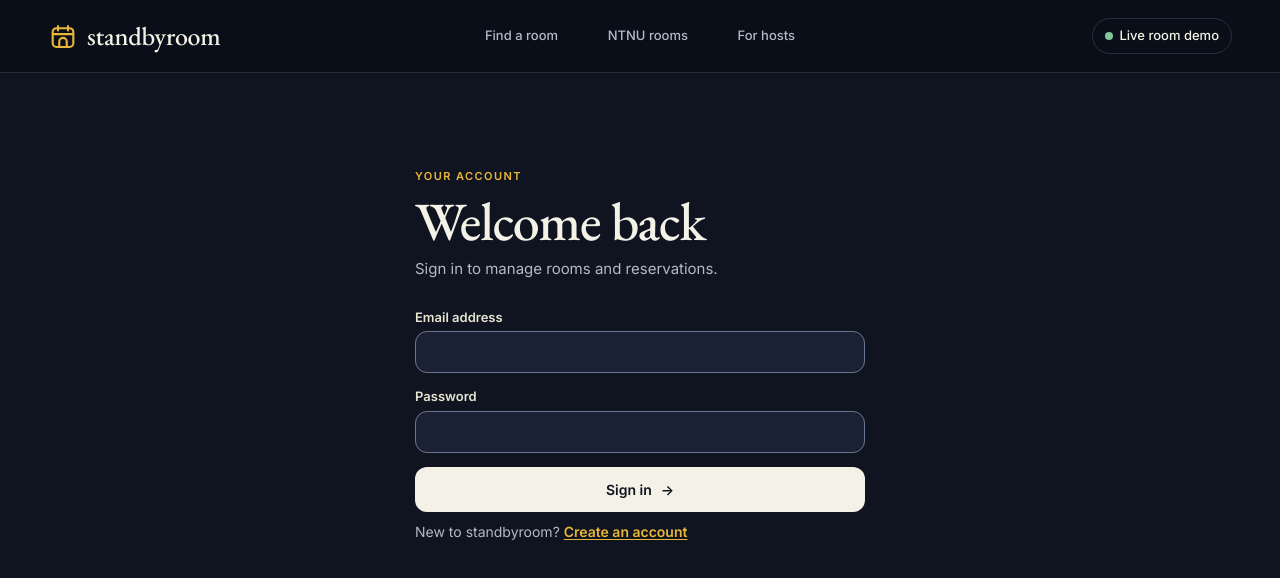
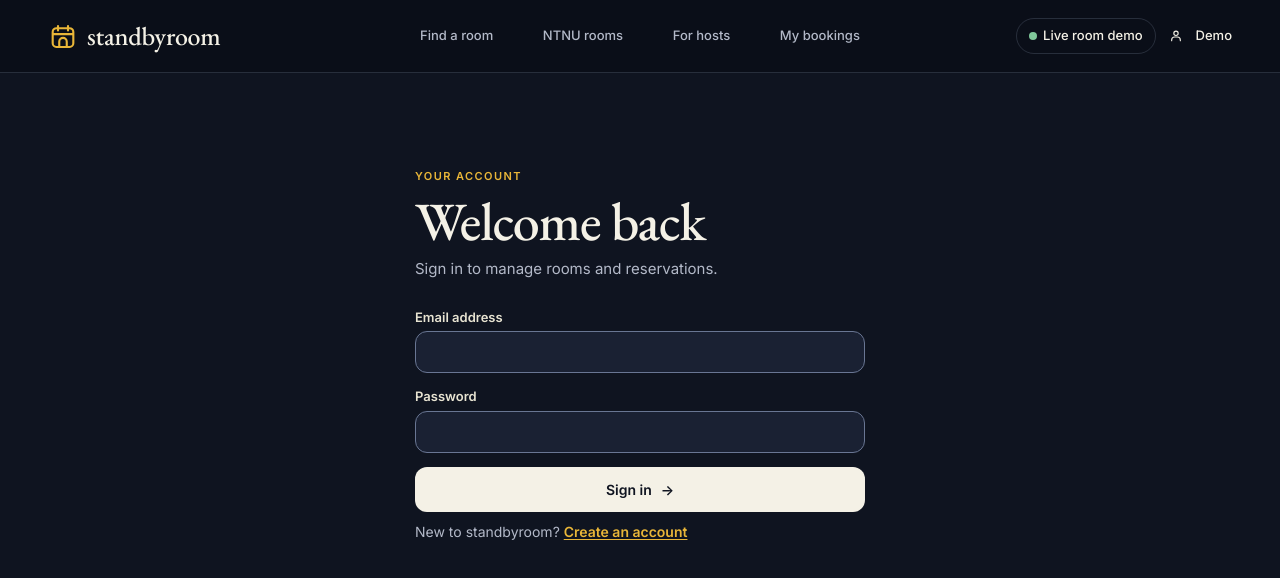
Before and after one commit to nilsvselte/founders-hub-hackathon, a Next.js app in the folder marketplace/frontend/: page /sign-in in a window 1280 px wide. Shown: the top 578 px of the page. Built offline with nearby package versions, Linux system fonts and the light colour scheme; no server answers.

Commit message:
Header: same items on every page, no sign-out in demo
Co-Authored-By: Claude Opus 5.5 <noreply@anthropic.com>
Claude-Session: https://claude.ai/code/session_0124GHZsnz4xT9kHaSaotRtC

```diff
--- a/marketplace/frontend/app/account.tsx
+++ b/marketplace/frontend/app/account.tsx
@@ -74,26 +74,9 @@ export function useAccount() {
 }
 
 export function MarketHeader() {
-  const { account, setAccount } = useAccount();
-  const router = useRouter();
+  const { account } = useAccount();
   const pathname = usePathname();
-  const [signingOut, setSigningOut] = useState(false);
-  const [error, setError] = useState("");
-  const primaryPath = account?.role === "host" ? "/host" : "/bookings";
-
-  async function signOut() {
-    setError("");
-    setSigningOut(true);
-    try {
-      await api("auth/logout", { method: "POST" });
-      setAccount(null);
-      router.replace("/");
-    } catch {
-      setError("Couldn’t sign out. Please try again.");
-    } finally {
-      setSigningOut(false);
-    }
-  }
+  const [error] = useState("");
 
   return (
     <header className="market-header">
@@ -111,30 +94,15 @@ export function MarketHeader() {
           <Link href="/" aria-current={pathname === "/" ? "page" : undefined}>Find a room</Link>
           <Link href="/ntnu" aria-current={pathname.startsWith("/ntnu") ? "page" : undefined}>NTNU rooms</Link>
           <Link href="/host" aria-current={pathname.startsWith("/host") ? "page" : undefined}>For hosts</Link>
-          {account?.role === "renter" && (
-            <Link href="/bookings" aria-current={pathname.startsWith("/bookings") ? "page" : undefined}>My bookings</Link>
-          )}
+          <Link href="/bookings" aria-current={pathname.startsWith("/bookings") ? "page" : undefined}>My bookings</Link>
         </nav>
         <div className="market-session">
           <Link className="market-live" href="/live/digs-demo-1" aria-current={pathname.startsWith("/live") ? "page" : undefined}>
             <span className="demo-room-dot" aria-hidden="true" />Live room demo
           </Link>
-          {account ? (
-            <>
-              {account.role === "renter" ? (
-                <Link className="market-user" href="/account/preferences" title="Your preferences" aria-current={pathname.startsWith("/account") ? "page" : undefined}>
-                  {accountIcon}{account.name.trim().split(/\s+/)[0]}
-                </Link>
-              ) : (
-                <Link className="market-user" href="/account/notifications" title="Notifications" aria-current={pathname.startsWith("/account") ? "page" : undefined}>
-                  {accountIcon}{account.name.trim().split(/\s+/)[0]}
-                </Link>
-              )}
-              <button className="market-signout" type="button" onClick={() => void signOut()} disabled={signingOut}>
-                {signingOut ? "Signing out…" : "Sign out"}
-              </button>
-            </>
-          ) : null}
+          <Link className="market-user" href={account?.role === "host" ? "/account/notifications" : "/account/preferences"} title="Your account" aria-current={pathname.startsWith("/account") ? "page" : undefined}>
+            {accountIcon}{account ? account.name.trim().split(/\s+/)[0] : "Demo"}
+          </Link>
           {error && <span className="identity-error" role="alert">{error}</span>}
         </div>
       </div>
```
